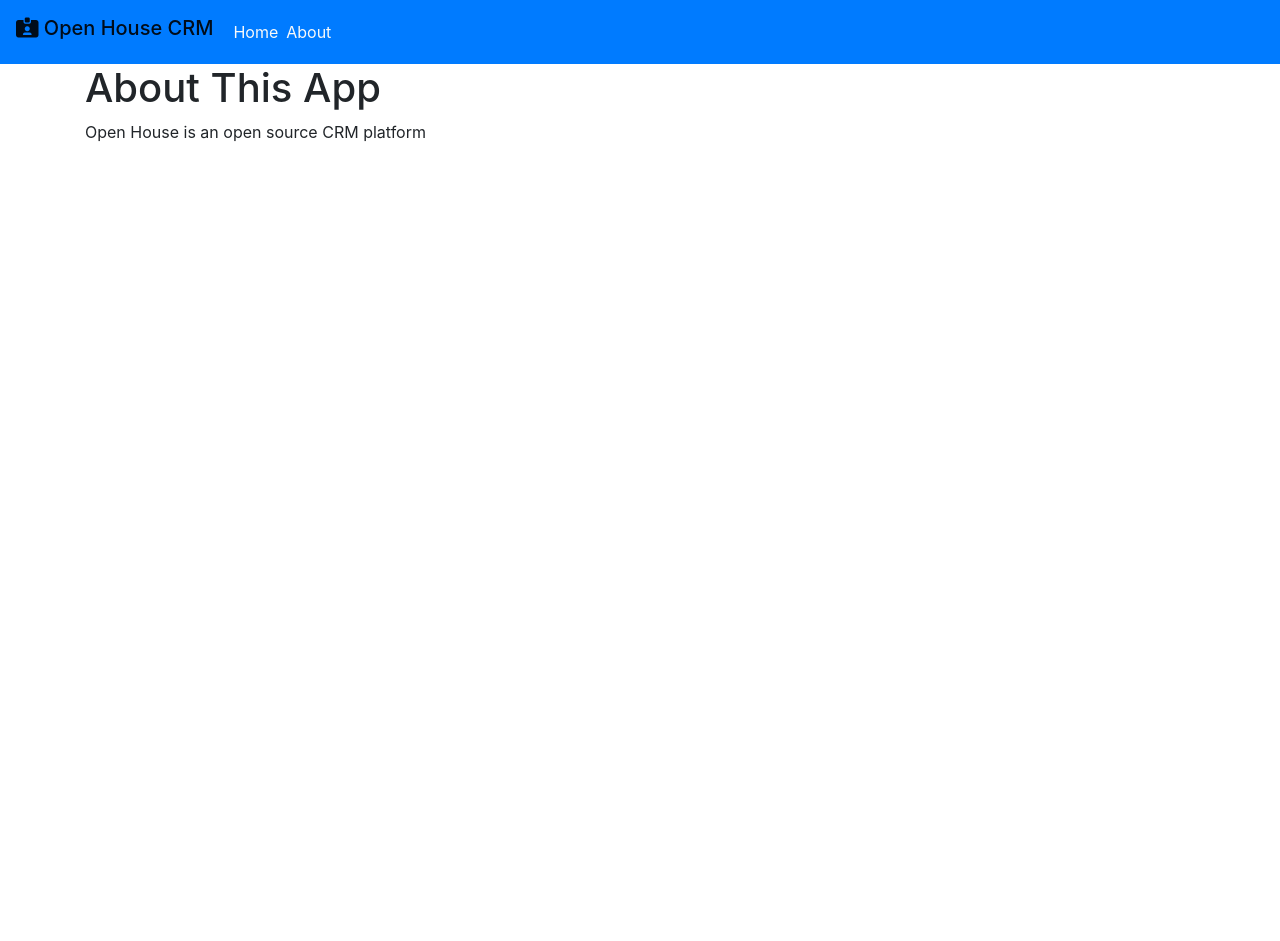
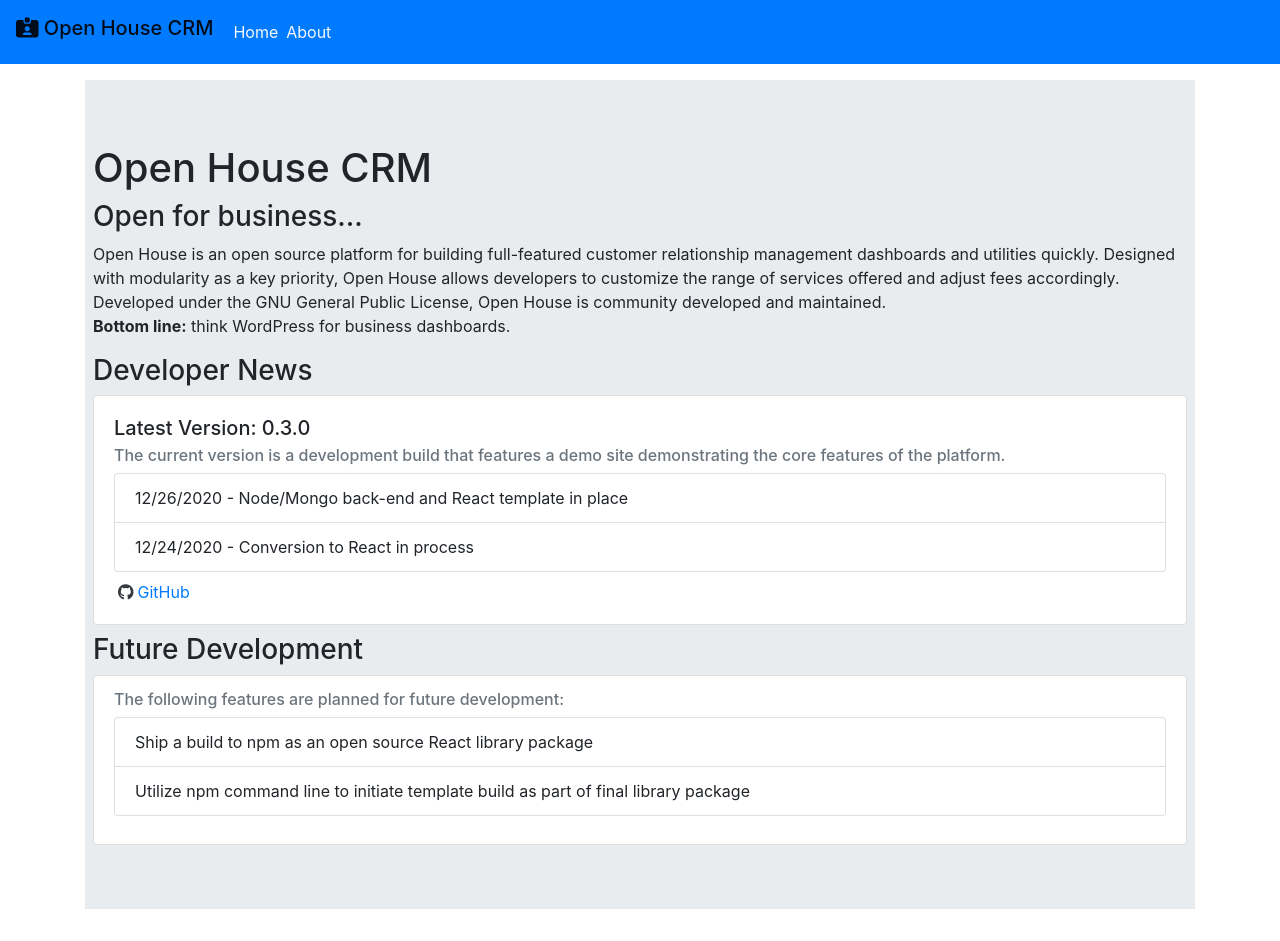
Before and after one commit to lucsedirae/open-house-crm, a React (Create React App) app in the folder client/: page /about in a window 1280 px wide. Before the commit the page ends 800 px from the top, so only its background shows below. Built offline with nearby package versions, Linux system fonts and the light colour scheme.

Commit message:
Initial builds on Home and About pages

```diff
--- a/client/src/App.js
+++ b/client/src/App.js
@@ -13,10 +13,18 @@ const App = () => {
       <Router>
         <Fragment>
           <Navbar />
-          <div className="container">
+          <div className="container my-3">
             <Switch>
               <Route exact path="/" component={Home} />
               <Route exact path="/about" component={About} />
+              <Route
+                path="/github"
+                component={() => {
+                  window.location.href =
+                    "https://github.com/lucsedirae/open-house-crm";
+                  return null;
+                }}
+              />{" "}
             </Switch>
           </div>
         </Fragment>
--- a/client/src/components/pages/About.js
+++ b/client/src/components/pages/About.js
@@ -1,14 +1,87 @@
-import React from 'react'
+import React from "react";
+import PropTypes from "prop-types";
+import { Link } from "react-router-dom";
 
 export const About = () => {
-    return (
-        <div>
-            <h1>About This App</h1>
-            <p className="my-1">
-                Open House is an open source CRM platform
-            </p>
+  return (
+    <div className="jumbotron jumbotron-fluid px-2">
+      {/*Row 1  */}
+      {/*! To be componentized */}
+      <div className="row">
+        <div className="col">
+          <h1>Open House CRM</h1>
+          <h3>Open for business...</h3>
+          <p>
+            Open House is an open source platform for building full-featured
+            customer relationship management dashboards and utilities quickly.
+            Designed with modularity as a key priority, Open House allows
+            developers to customize the range of services offered and adjust
+            fees accordingly. Developed under the GNU General Public License,
+            Open House is community developed and maintained.
+            <br />
+            <strong>Bottom line:</strong> think WordPress for business
+            dashboards.
+          </p>
         </div>
-    )
-}
+      </div>
+      {/*Row 2  */}
+      {/*! To be componentized */}
+      <div className="row">
+        <div className="col">
+          <h3>Developer News</h3>
+          <div className="card">
+            <div className="card-body">
+              <h5 className="card-title">Latest Version: 0.3.0</h5>
+              <h6 className="card-subtitle mb-2 text-muted">
+                The current version is a development build that features a demo
+                site demonstrating the core features of the platform.
+              </h6>
+              <ul className="list-group my-2">
+                <li className="list-group-item">
+                  12/26/2020 - Node/Mongo back-end and React template in place
+                </li>
+                <li className="list-group-item">
+                  12/24/2020 - Conversion to React in process
+                </li>
+              </ul>
+              <Link className="card-link" to="/github" target="_blank">
+                {/* Replace GitHub link with a font aw */}
+                <i className="fab fa-github text-dark mx-1" />
+                GitHub
+              </Link>
+            </div>
+          </div>
+          {/*Row 3  */}
+          {/*! To be componentized */}
+          <div className="row">
+            <div className="col">
+              <h3 className="my-2">Future Development</h3>
+              <div className="card">
+                <div className="card-body">
+                  <h6 className="card-subtitle mb-2 text-muted">
+                    The following features are planned for future development:
+                  </h6>
+                  <ul className="list-group my-2">
+                    <li className="list-group-item">
+                      Ship a build to npm as an open source React library
+                      package
+                    </li>
+                    <li className="list-group-item">
+                      Utilize npm command line to initiate template build as
+                      part of final library package
+                    </li>
+                  </ul>
+                </div>
+              </div>
+            </div>
+          </div>
+        </div>
+      </div>
+    </div>
+  );
+};
 
+About.propTypes = {};
+
+About.defaultProps = {};
 export default About;
--- a/client/src/components/pages/Home.js
+++ b/client/src/components/pages/Home.js
@@ -1,14 +1,31 @@
 import React from "react";
+import PropTypes from "prop-types";
 import Contacts from "../contacts/Contacts";
 export const Home = () => {
   return (
-    <div className="grid-2">
-      <div>{/* ContactForm */}</div>
-      <div>
-        <Contacts />
+    <div className="jumbotron jumbotron-fluid px-2">
+      <h1>Open House CRM</h1>
+      <p>
+        An open source React library for building business dashboards and
+        customer relationship management apps quickly and professionally
+      </p>
+      <div class="btn-group" role="group" aria-label="Basic example">
+        <button type="button" class="btn btn-secondary">
+          Login
+        </button>
+        <button type="button" class="btn btn-secondary">
+          Register
+        </button>
+        <button type="button" class="btn btn-secondary">
+          Learn More
+        </button>
       </div>
     </div>
   );
 };
 
+Home.propTypes = {};
+
+Home.defaultProps = {};
+
 export default Home;
--- a/package.json
+++ b/package.json
@@ -1,6 +1,6 @@
 {
-  "name": "openhousev2",
-  "version": "0.1.0",
+  "name": "OpenHouseCRM",
+  "version": "0.3.0",
   "description": "Open Source Contact Management Platform\u001b[1;5D\u001b[1;5D\u001b[1;5D\u001b[1;5D\u001b[1;5D",
   "main": "server.js",
   "scripts": {
```
Also changed, not shown: 1 other file (tests, documents, lock files or other folders).
